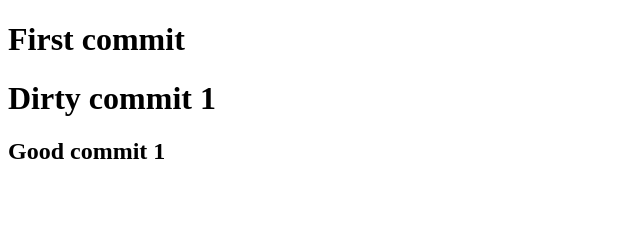
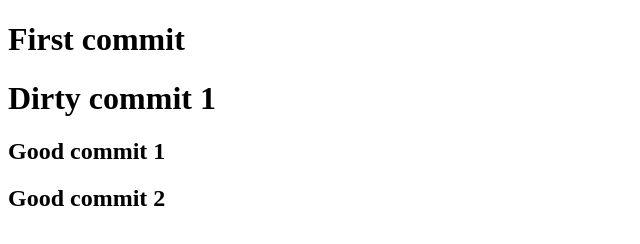
Before and after one commit to surendra916/demo-repo, a plain HTML site: page index.html in a window 1280 px wide. Shown: the whole page, without its empty margins (0-640 px from the left). Drawn offline with Linux system fonts and the light colour scheme.

Commit message:
good commit 2

```diff
--- a/index.html
+++ b/index.html
@@ -16,6 +16,8 @@
 
     <h2>Good commit 1</h2>
 
+    <h2>Good commit 2</h2>
+
 
 </body>
 </html>
```
